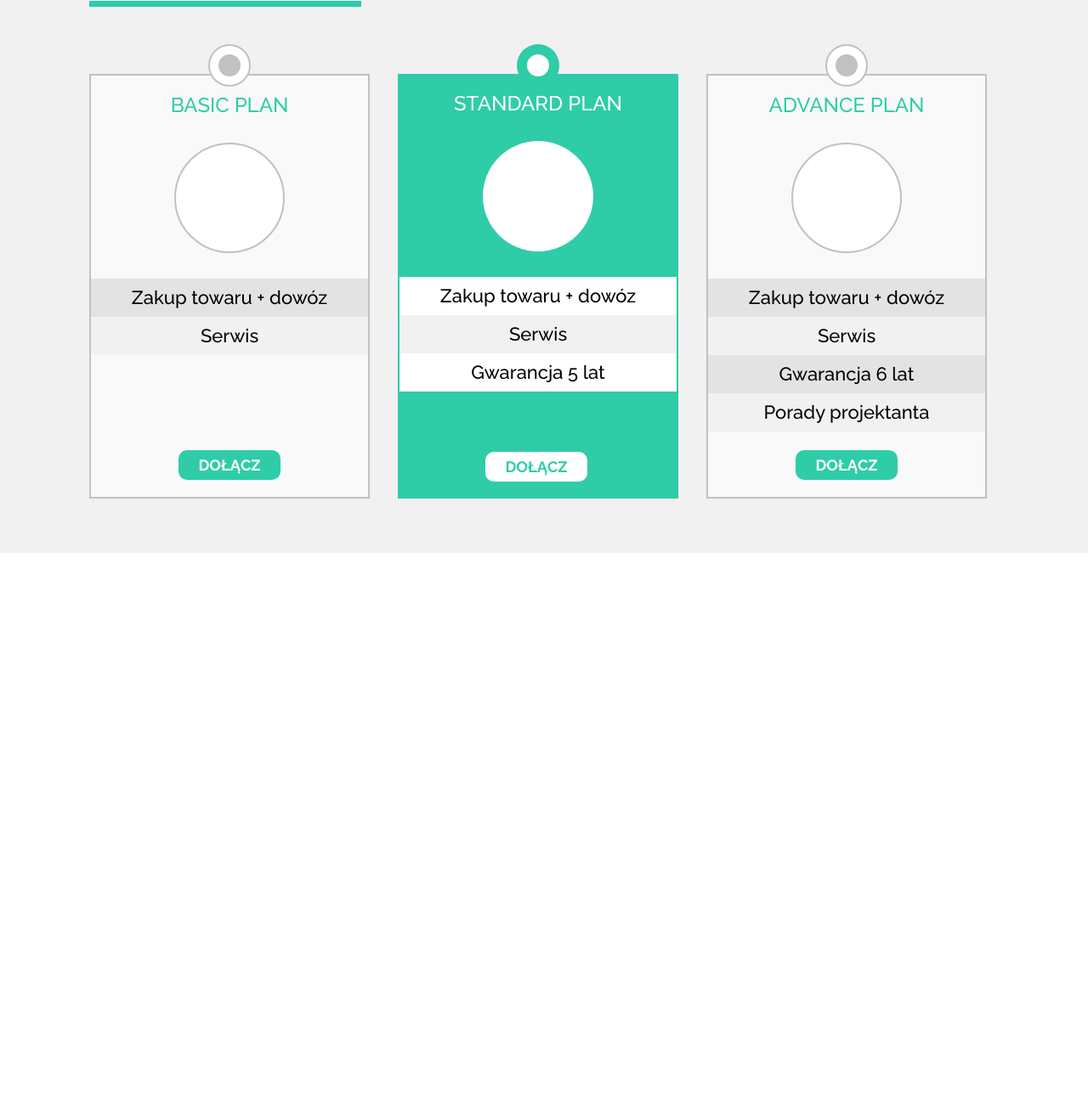
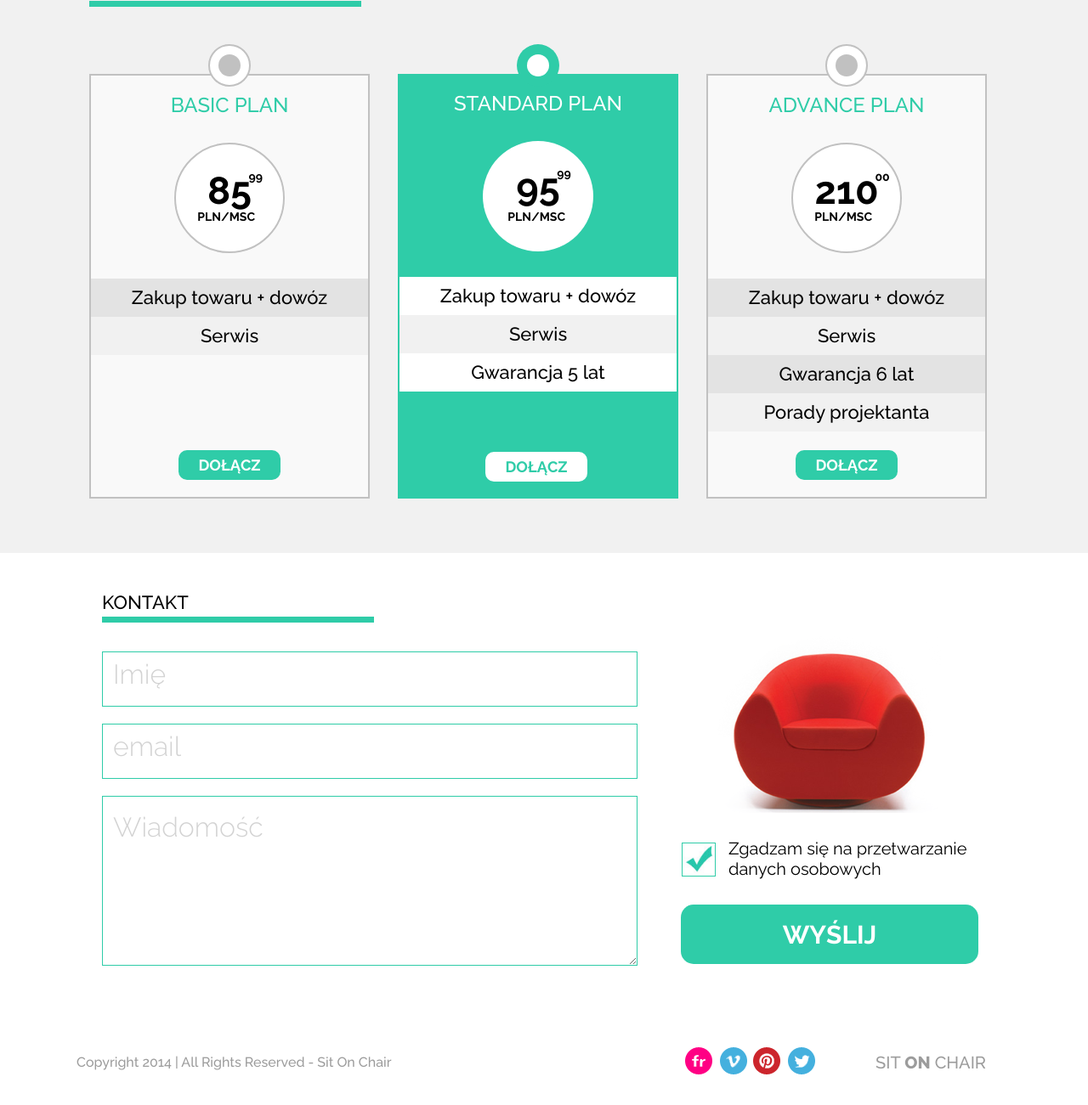
Before and after one commit to Joseangel2808/workshop_HTML-CSS, a plain HTML site: page index.html in a window 1280 px wide. Shown: the part 969-2270 px from the top of the page at 85% size. Before the commit the page ends 1620 px from the top, so only its background shows below. Drawn offline with Linux system fonts and the light colour scheme.

Commit message:
Form section, Footer sections

```diff
--- a/css/style.css
+++ b/css/style.css
@@ -227,14 +227,14 @@ header{
     padding: 45px 0 0 30px;
 }
 /*Title*/
-#buyTitle{
+.buyTitle{
     text-transform: uppercase;
     font-size: 22px;
-    font-weight: normal;
+    font-weight: 500;
     position: relative;
 }
 
-#buyTitle::before{
+.buyTitle::before{
     content: '';
     display: block;
     position: absolute;
@@ -317,13 +317,14 @@ header{
     background-color: #F1F1F1;
 }
 
-.plan div.price{
+.plan div.priceBox{
     width: 130px;
     height: 130px;
     border-radius: 50%;
     border: 2px solid #C1C1C1;
     background-color: white;
     margin: 0 auto 30px auto;
+    position: relative;
 }
 
 .plan a{
@@ -342,6 +343,34 @@ header{
     color: white;
 }
 
+/*Prices*/
+.price{
+    font-size: 45px;
+    font-weight: 600;
+    line-height: 110px;
+    margin: 0 auto;
+}
+
+.currency{
+    position: absolute;
+    right: 33px;
+    bottom: 18px;
+    font-size: 14px;
+    font-weight: 600;
+    text-transform: uppercase;
+}
+span{
+    position: relative;
+}
+
+sup{
+    font-size: 14px;
+    font-weight: 700;
+    position: absolute;
+    top: 10px;
+    right: -13px;
+}
+
 /*Green Box*/
 .greenBox .box{
     background-color: #2FCCA8;
@@ -353,7 +382,7 @@ header{
     background-color: white;
 }
 
-.greenBox .box div.price{
+.greenBox .box div.priceBox{
     background-color: white;
     border: none;
 }
@@ -375,3 +404,175 @@ header{
     background-color: white;
     color: #2FCCA8;
 }
+
+
+
+/*KONTAKT*/
+.contact{
+    height: 550px;
+    padding: 45px 0 0 30px;
+}
+.contactTitle{
+    text-transform: uppercase;
+    font-size: 22px;
+    font-weight: 500;
+    position: relative;
+}
+
+.contactTitle::before {
+    content: '';
+    display: block;
+    position: absolute;
+    height: 7px;
+    width: 320px;
+    top: 30px;
+    left: 0px;
+    background-color: #2FCCA8;
+}
+
+/*formularze*/
+.form{
+    width: 60%;
+    margin: 25px 0 0 0;
+    float: left;
+}
+
+#email, #message, #name{
+    display: block;
+    width: 630px;
+    height: 65px;
+    margin: 20px 0 0 0;
+    border: 1px solid #2FCCA8;
+}
+
+#message{
+    height: 200px;
+}
+
+::-webkit-input-placeholder { /* Chrome/Opera/Safari */
+    padding: 15px 0 0 10px;
+    color: lightgray;
+    font-weight: 300;
+    font-size: 32px;
+    font-family: 'raleway', Arial, sans-serif;
+}
+::-moz-placeholder { /* Firefox 19+ */
+    color: pink;
+}
+:-ms-input-placeholder { /* IE 10+ */
+    color: pink;
+}
+:-moz-placeholder { /* Firefox 18- */
+    color: pink;
+}
+
+.send{
+    float: left;
+    width: 40%;
+    margin: 25px 0 0 0;
+}
+
+.redChair{
+    background-image: url("../images/red_chair.png");
+    width: 264px;
+    height: 210px;
+    margin: 0 auto;
+}
+
+/*check box*/
+.checkContainer{
+    display: block;
+    position: relative;
+    padding: 0 0 0 65px;
+    margin: 30px 30px 0 30px;
+    font-size: 20px;
+}
+
+.checkContainer input{
+    display: none;
+}
+
+.checkmark {
+    position: absolute;
+    top: 5px;
+    left: 10px;
+    height: 40px;
+    width: 40px;
+    background-image: url("./../images/form_ok.jpg");
+    background-size: contain;
+    background-repeat: no-repeat;
+    background-position: center;
+    border: 1px solid #2FCCA8;
+}
+
+/*submit button*/
+input[type="submit"]{
+    display: block;
+    margin: 30px auto 0 auto;
+    height: 70px;
+    width: 350px;
+    border-radius: 15px;
+    background-color: #2FCCA8;
+    border: none;
+    color: white;
+    font-size: 30px;
+    font-weight: 700;
+    text-transform: uppercase;
+    font-family: 'raleway', Arial, sans-serif;
+}
+
+
+
+/*FOOTER*/
+footer{
+    height: 100px;
+    line-height: 100px;
+    color: #9c9c9c;
+}
+
+.copyRights{
+    float: left;
+    width: 65%;
+    font-weight: 500;
+}
+
+.socialMedia{
+    float: left;
+    width: 35%;
+}
+
+.flickr, .vimeo, .pinterest, .tweeter{
+    width: 35px;
+    height: 35px;
+    background-repeat: no-repeat;
+    float: left;
+    margin: 30px 5px 0 0;
+}
+
+.flickr{
+    background-image: url("./../images/flickr.png");
+}
+
+.vimeo{
+    background-image: url("./../images/vimeo.png");
+}
+
+.pinterest{
+    background-image: url("./../images/pinterest.png");
+}
+
+.tweeter{
+    background-image: url("./../images/twitter.png");
+}
+
+.footerLogo{
+    float: right;
+    text-transform: uppercase;
+    font-size: 20px;
+    font-weight: 500;
+    margin: 0 30px 0 0;
+}
+
+.footerLogo span{
+    font-weight: 900;
+}
--- a/index.html
+++ b/index.html
@@ -60,7 +60,7 @@
     </section>
     <section class="buyOption">
         <section class="mainWidth clearfix">
-            <div id="buyTitle">Cennik</div>
+            <div class="buyTitle">Cennik</div>
             <div class="plan">
                 <div>
                     <div class="top">
@@ -69,7 +69,10 @@
                     </div>
                     <div class="box">
                         <h2>Basic plan</h2>
-                        <div class="price"></div>
+                        <div class="priceBox">
+                            <span class="price">85<sup>99</sup></span>
+                            <span class="currency">pln/msc</span>
+                        </div>
                         <div>Zakup towaru + dowóz</div>
                         <div>Serwis</div>
                         <a>Dołącz</a>
@@ -84,7 +87,10 @@
                     </div>
                     <div class="box">
                         <h2>standard plan</h2>
-                        <div class="price"></div>
+                        <div class="priceBox">
+                            <span class="price">95<sup>99</sup></span>
+                            <span class="currency">pln/msc</span>
+                        </div>
                         <div>Zakup towaru + dowóz</div>
                         <div>Serwis</div>
                         <div>Gwarancja 5 lat</div>
@@ -100,7 +106,10 @@
                     </div>
                     <div class="box">
                         <h2>advance plan</h2>
-                        <div class="price"></div>
+                        <div class="priceBox">
+                            <span class="price">210<sup>00</sup></span>
+                            <span class="currency">pln/msc</span>
+                        </div>
                         <div>Zakup towaru + dowóz</div>
                         <div>Serwis</div>
                         <div>Gwarancja 6 lat</div>
@@ -111,5 +120,41 @@
             </div>
         </section>
     </section>
+    <section class="mainWidth">
+        <section class="contact clearfix">
+            <div class="contactTitle">Kontakt</div>
+            <div class="form">
+                <form>
+                    <input type="text" id="name" placeholder="Imię">
+                    <input type="email" id="email" placeholder="email">
+                    <textarea id="message" placeholder="Wiadomość"></textarea>
+                </form>
+            </div>
+            <div class="send">
+                <div class="redChair"></div>
+                <form>
+                    <label class="checkContainer">Zgadzam się na przetwarzanie<br> danych osobowych
+                        <input type="checkbox" checked>
+                        <span class="checkmark"></span>
+                    </label>
+                    <input type="submit" value="wyślij">
+                </form>
+            </div>
+        </section>
+    </section>
+    <footer>
+        <section class="mainWidth clearfix">
+            <section class="copyRights">
+                Copyright 2014 | All Rights Reserved - Sit On Chair
+            </section>
+            <section class="socialMedia clearfix">
+                <div class="flickr"></div>
+                <div class="vimeo"></div>
+                <div class="pinterest"></div>
+                <div class="tweeter"></div>
+                <div class="footerLogo">sit <span>on</span> chair</div>
+            </section>
+        </section>
+    </footer>
 </body>
 </html>
```
